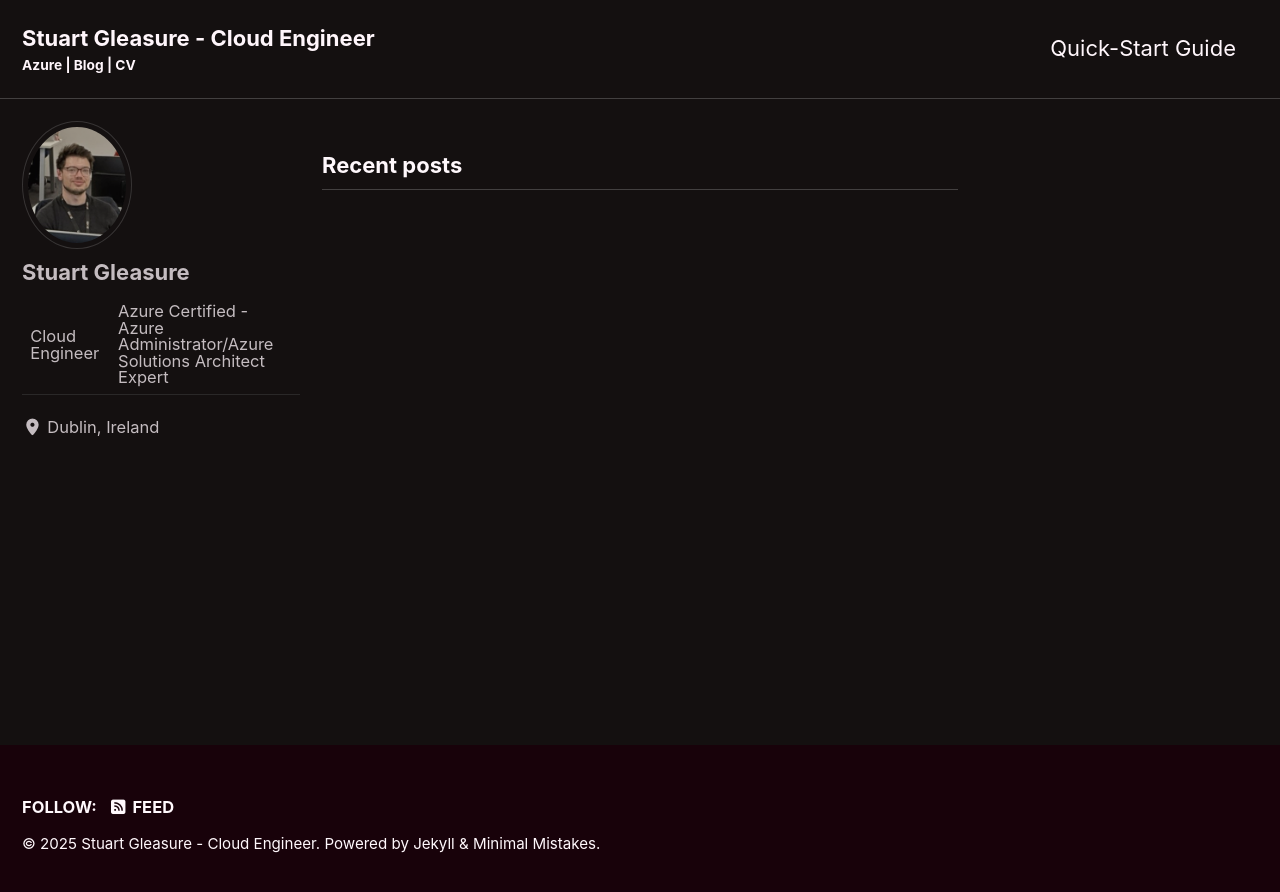
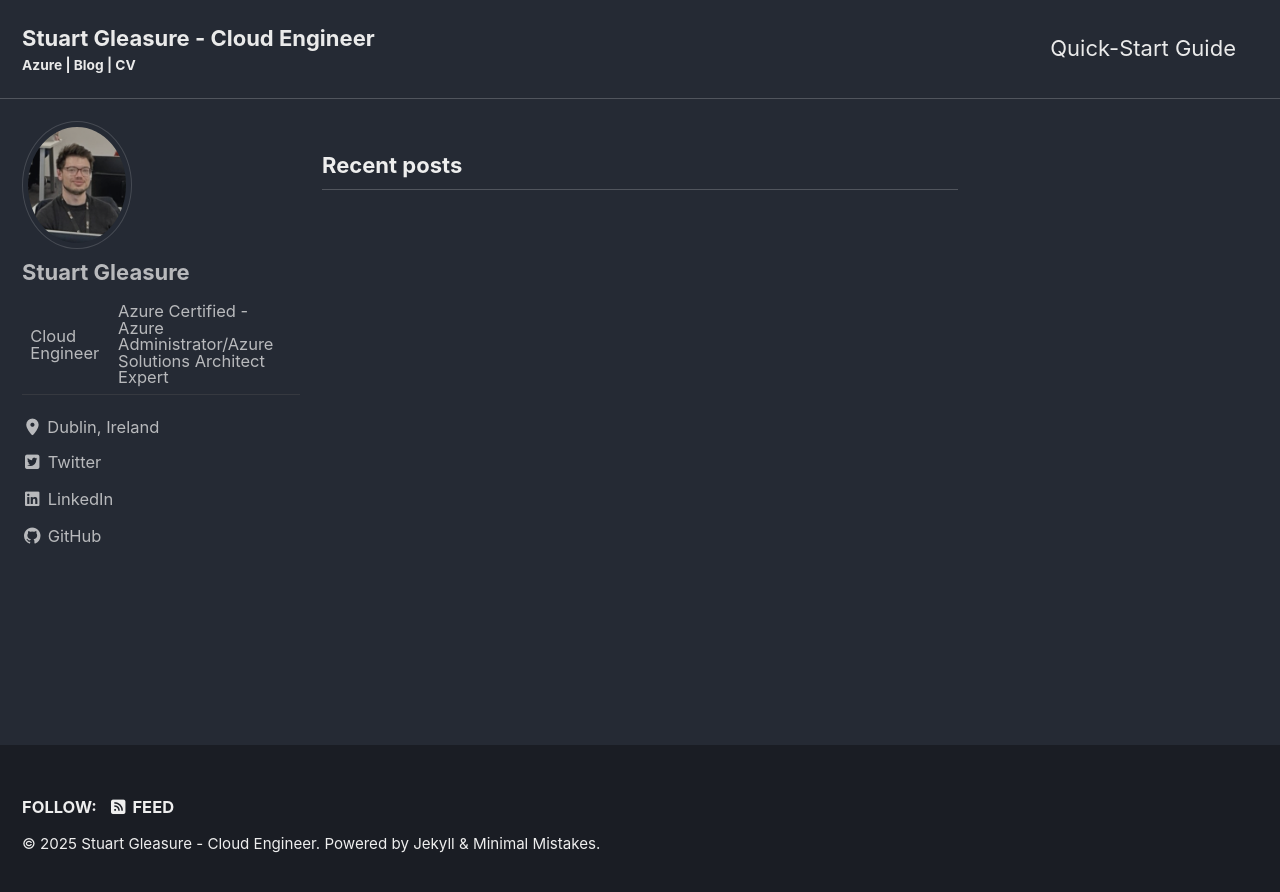
Before and after one commit to TinoStu/TinoStu.github.io, a Jekyll site: the page built from index.html, in a window 1280 px wide. Shown: the top 892 px of the page. Built offline with Jekyll 4.4.1, drawn with Linux system fonts in a browser that asks for light colours; cached includes are drawn as plain includes; the list of posts is cut into pages by our own code.

Commit message:
add author links

```diff
--- a/_config.yml
+++ b/_config.yml
@@ -12,7 +12,7 @@
 
 # theme                  : "minimal-mistakes-jekyll"
 # remote_theme           : "mmistakes/minimal-mistakes"
-minimal_mistakes_skin    : "neon" # "default", "air", "aqua", "contrast", "dark", "dirt", "neon", "mint", "plum", "sunrise"
+minimal_mistakes_skin    : "dark" # "default", "air", "aqua", "contrast", "dark", "dirt", "neon", "mint", "plum", "sunrise"
 
 # Site Settings
 locale                   : "en-US"
@@ -127,13 +127,16 @@
       # url: "https://your-website.com"
     - label: "Twitter"
       icon: "fab fa-fw fa-twitter-square"
-      # url: "https://x.com/StuartGleasure"
+      url: "https://x.com/StuartGleasure"
+    - label: "LinkedIn"
+      icon: "fab fa-fw fa-linkedin"
+      url: "https://www.linkedin.com/in/stuart-gleasure-5409a1153/"
     - label: "Facebook"
       icon: "fab fa-fw fa-facebook-square"
       # url: "https://facebook.com/"
     - label: "GitHub"
       icon: "fab fa-fw fa-github"
-      # url: "https://github.com/TinoStu"
+      url: "https://github.com/TinoStu"
     - label: "Instagram"
       icon: "fab fa-fw fa-instagram"
       # url: "https://instagram.com/"
```
